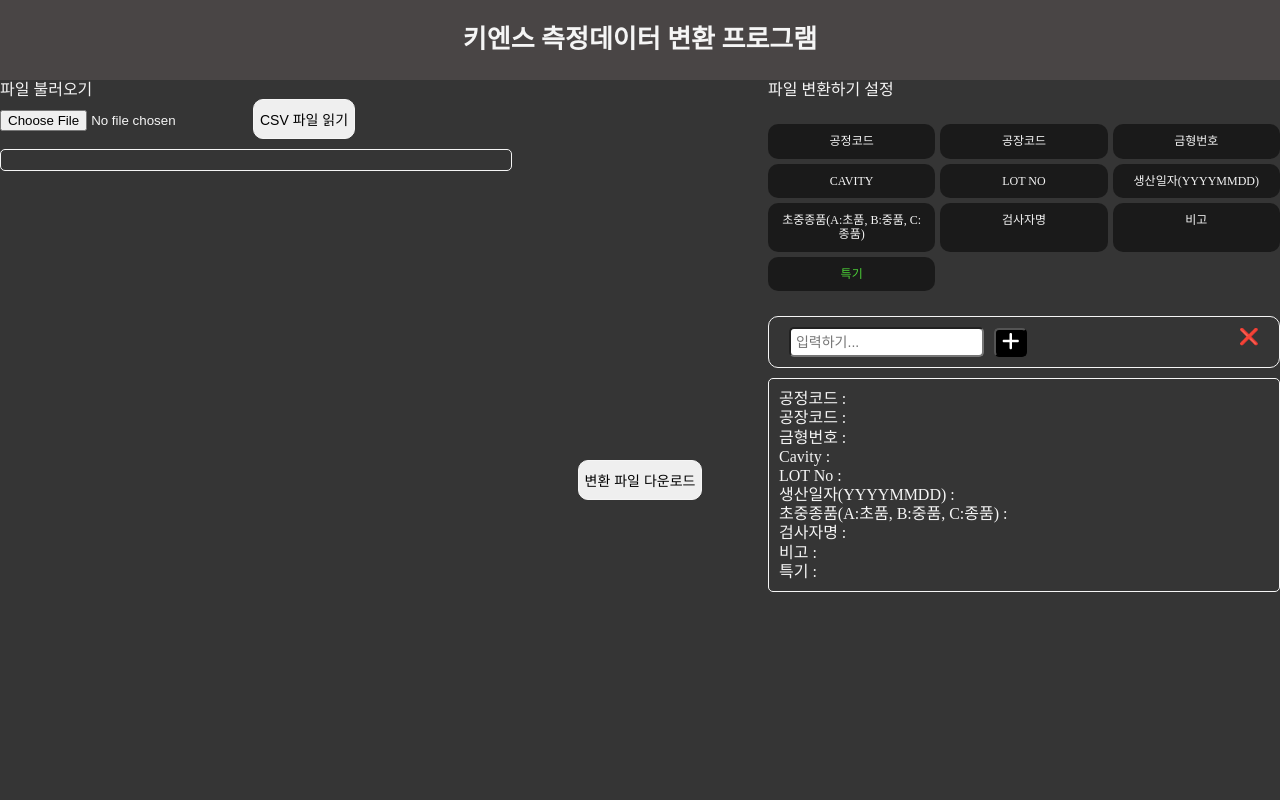
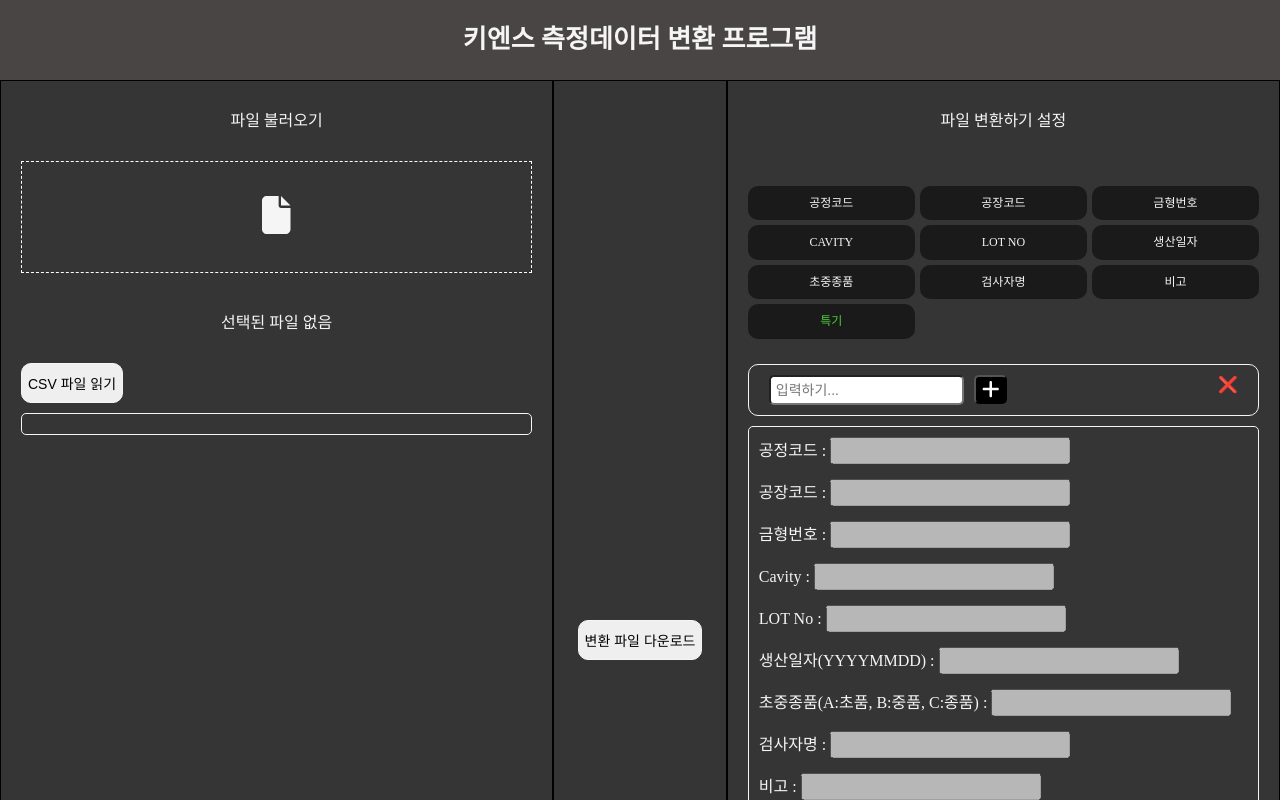
Before and after one commit to Tinubee/measuredata-converter, a React (Create React App) app: page /specialty in a window 1280 px wide. Shown: the top 800 px of the page. Built offline with nearby package versions, Linux system fonts and the light colour scheme.

Commit message:
🎆Style : UI 개선

```diff
--- a/src/atom.js
+++ b/src/atom.js
@@ -1,4 +1,9 @@
 import { atom } from "recoil";
+
+export const checkDataAtom = atom({
+  key: "checkdata",
+  default: false,
+});
 
 export const processNumberAtom = atom({
   key: "processNumber",
--- a/src/components/Footer.js
+++ b/src/components/Footer.js
@@ -1,17 +1,28 @@
+import { faPhone } from "@fortawesome/free-solid-svg-icons";
+import { FontAwesomeIcon } from "@fortawesome/react-fontawesome";
 import styled from "styled-components";
 
 const FooterContainer = styled.div`
   width: 100%;
-  height: 90px; /* 내용물에 따라 알맞는 값 설정 */
   bottom: 0px;
   position: absolute;
+  height: 10vh;
+  padding: 0 20px;
 `;
 
 function Footer() {
+  const developmentDate = 2022;
   return (
     <FooterContainer>
-      <div>email : hyoungmin.kim@hkcb.co.kr</div>
-      <div>&copy; {new Date().getFullYear()} Made by KIM HYOUNGMIN</div>
+      <div>
+        <FontAwesomeIcon icon={faPhone} /> Phone : 010-3190-4202
+      </div>
+      <div>📩 Email : hyoungmin.kim@hkcb.co.kr</div>
+      <hr />
+      <div>
+        &copy; {developmentDate}-{new Date().getFullYear()} KIM HYOUNG MIN.All
+        rights reserved.
+      </div>
     </FooterContainer>
   );
 }
--- a/src/components/Tag.js
+++ b/src/components/Tag.js
@@ -37,27 +37,27 @@
   const specialtyMatch = useRouteMatch("/specialty");
 
   const processcode = [
-    "A01 / 조립",
-    "A02 / 선별",
-    "A03 / 완제품",
-    "A04 / 사출",
-    "A05 / 프레스",
-    "A06 / 열처리",
-    "A07 / 용접대기",
-    "A08 / 용접완료",
-    "A09 / 코팅",
-    "A10 / 도금",
-    "A11 / 태핑",
-    "A12 / 도장",
-    "A13 / 스프링",
-    "A14 / 바렐",
-    "A15 / STEEL",
-    "A16 / RESIN",
-    "A17 / 부재료",
+    "A01/조립",
+    "A02/선별",
+    "A03/완제품",
+    "A04/사출",
+    "A05/프레스",
+    "A06/열처리",
+    "A07/용접대기",
+    "A08/용접완료",
+    "A09/코팅",
+    "A10/도금",
+    "A11/태핑",
+    "A12/도장",
+    "A13/스프링",
+    "A14/바렐",
+    "A15/STEEL",
+    "A16/RESIN",
+    "A17/부재료",
   ];
 
   const factorycode = ["1공장", "2공장"];
-  const producttype = ["초품", "중품", "종품"];
+  const producttype = ["초품/A", "중품/B", "종품/C"];
 
   return (
     <div>
@@ -78,10 +78,10 @@
           <Link to={`/lotnumber`}>LOT No</Link>
         </Tab>
         <Tab isActive={productiondateMatch !== null}>
-          <Link to={`/productiondate`}>생산일자(YYYYMMDD)</Link>
+          <Link to={`/productiondate`}>생산일자</Link>
         </Tab>
         <Tab isActive={producttypeMatch !== null}>
-          <Link to={`/producttype`}>초중종품(A:초품, B:중품, C:종품)</Link>
+          <Link to={`/producttype`}>초중종품</Link>
         </Tab>
         <Tab isActive={inspectornameMatch !== null}>
           <Link to={`/inspectorname`}>검사자명</Link>
--- a/src/screens/Home.js
+++ b/src/screens/Home.js
@@ -1,3 +1,5 @@
+import { faFile } from "@fortawesome/free-solid-svg-icons";
+import { FontAwesomeIcon } from "@fortawesome/react-fontawesome";
 import { useEffect, useState } from "react";
 import { useRecoilValue } from "recoil";
 import styled from "styled-components";
@@ -27,14 +29,62 @@
 const Container = styled.div`
   display: flex;
   justify-content: space-evenly;
-  height: 100vh;
+  height: 140vh;
+  border: 1px solid black;
 `;
 const ReadContainer = styled.div`
   width: 40%;
+  margin: 0px 20px;
 `;
-const ReadSectionTitle = styled.div``;
+const ReadSectionTitle = styled.div`
+  display: flex;
+  margin: 0 auto;
+  align-items: center;
+  justify-content: center;
+  height: 10vh;
+`;
 const ExportContainer = styled(ReadContainer)``;
-const ExportSectionTitle = styled.div``;
+const ExportSectionTitle = styled(ReadSectionTitle)``;
+
+const UploadFileBox = styled.label`
+  border: 1px dashed white;
+  font-size: 14px;
+  margin-bottom: 10px;
+  display: flex;
+  align-items: center;
+  justify-content: center;
+  height: 10%;
+  cursor: pointer;
+
+  &:hover {
+    border: 1px dashed aqua;
+    i {
+      color: aqua;
+    }
+  }
+`;
+
+const File = styled.div`
+  position: relative;
+`;
+
+const FileInput = styled.input`
+  display: none;
+`;
+
+const FileIcon = styled.i`
+  font-size: 38px;
+  position: absolute;
+`;
+
+const FileName = styled.div`
+  display: flex;
+  margin: 0 auto;
+  align-items: center;
+  justify-content: center;
+  height: 10vh;
+`;
+
 const GridBox = styled.div`
   border: 1px solid ${(props) => props.theme.textColor};
   background-color: ${(props) => props.theme.bgColor};
@@ -57,6 +107,11 @@
 
 const ReadDataList = styled.div``;
 
+const DataName = styled.span`
+  font-size: large;
+`;
+const DataValue = styled(DataName)``;
+
 const BtnReadCsv = styled.button`
   border: 1px solid ${(props) => props.theme.textColor};
   border-radius: 10px;
@@ -67,9 +122,28 @@
     background-color: ${(props) => props.theme.accentColor};
   }
 `;
-const BtnExportCsv = styled(BtnReadCsv)`
+
+const MiddleContainer = styled.div`
   margin: auto;
 `;
+
+const BtnExportCsv = styled(BtnReadCsv)``;
+
+const Line = styled.div`
+  border-left: 2px solid black;
+`;
+
+const InputData = styled.input`
+  font-size: large;
+`;
+
+const SettingInfo = styled.div`
+  display: grid;
+  grid-template-columns: repeat(1, 1fr);
+  gap: 15px;
+`;
+
+const SettingInfoItem = styled.div``;
 
 function Home() {
   const topRow = ["V", "", "공장코드", ""];
@@ -134,7 +208,11 @@
     const inspectionDateTime = DateFormat(result[1]);
     const inspectionJudgment = result[4] === "Fail" ? "F" : "A";
     const changeProductionType =
-      productionType === "초품" ? "A" : productionType === "중품" ? "B" : "C";
+      productionType.split("/")[0] === "초품"
+        ? "A"
+        : productionType.split("/")[0] === "중품"
+        ? "B"
+        : "C";
 
     for (let i = 0; i < inspectionItemList.length; i++) {
       bottomRowData.push(`\n${partNumber}`);
@@ -157,6 +235,9 @@
 
   const downLoadCSV = (e) => {
     e.preventDefault();
+    if (result.length === 0) {
+      return console.log("no data");
+    }
     let csv = [];
     BottomDataSet();
 
@@ -207,7 +288,6 @@
 
   const handleOnSubmit = (e) => {
     e.preventDefault();
-    console.log(":Ddd");
     if (file) {
       fileReader.onload = function (event) {
         const text = event.target.result;
@@ -240,8 +320,8 @@
   };
 
   useEffect(() => {
-    console.log(headerKeys);
-  }, [array, result, headerKeys]);
+    if (file !== undefined) console.log(file.name);
+  }, [array, result, headerKeys, file, productionType]);
 
   return (
     <Wrap>
@@ -249,7 +329,20 @@
       <Container>
         <ReadContainer>
           <ReadSectionTitle>파일 불러오기</ReadSectionTitle>
-          <input type={"file"} accept={".csv"} onChange={handleOnChange} />
+          <UploadFileBox>
+            <File></File>
+            <FileIcon>
+              <FontAwesomeIcon icon={faFile} />
+            </FileIcon>
+            <FileInput
+              type={"file"}
+              accept={".csv"}
+              onChange={handleOnChange}
+            />
+          </UploadFileBox>
+          <FileName>
+            {file !== undefined ? file.name : "선택된 파일 없음"}
+          </FileName>
           <BtnReadCsv
             onClick={(e) => {
               handleOnSubmit(e);
@@ -261,12 +354,16 @@
           <GridBox>
             {headerKeys.map((item, index) => (
               <ReadDataList key={index}>
-                <span>{item === "" ? "" : item + " = "}</span>
-                <span>{result[index] === "" ? "X" : result[index]}</span>
+                <DataName>{item === "" ? "" : item + " = "}</DataName>
+                <DataValue>
+                  {result[index] === "" ? "X" : result[index]}
+                </DataValue>
               </ReadDataList>
             ))}
           </GridBox>
         </ReadContainer>
+        <Line />
+        <MiddleContainer>
           <BtnExportCsv
             onClick={(e) => {
               downLoadCSV(e);
@@ -274,22 +371,46 @@
           >
             변환 파일 다운로드
           </BtnExportCsv>
+        </MiddleContainer>
+        <Line />
         <ExportContainer>
           <ExportSectionTitle>파일 변환하기 설정</ExportSectionTitle>
           <Tag />
           <GridBox>
-            <div>
-              <div>공정코드 : {processCode}</div>
-              <div>공장코드 : {factoryCode}</div>
-              <div>금형번호 : {moldNumber}</div>
-              <div>Cavity : {cavity}</div>
-              <div>LOT No : {lotNumber}</div>
-              <div>생산일자(YYYYMMDD) : {productionDate}</div>
-              <div>초중종품(A:초품, B:중품, C:종품) : {productionType}</div>
-              <div>검사자명 : {inspectorName}</div>
-              <div>비고 : {note}</div>
-              <div>특기 : {specialty}</div>
-            </div>
+            <SettingInfo>
+              <SettingInfoItem>
+                공정코드 : <InputData value={processCode} disabled />
+              </SettingInfoItem>
+              <SettingInfoItem>
+                공장코드 : <InputData value={factoryCode} disabled />
+              </SettingInfoItem>
+              <SettingInfoItem>
+                금형번호 : <InputData value={moldNumber} disabled />
+              </SettingInfoItem>
+              <SettingInfoItem>
+                Cavity : <InputData value={cavity} disabled />
+              </SettingInfoItem>
+              <SettingInfoItem>
+                LOT No : <InputData value={lotNumber} disabled />
+              </SettingInfoItem>
+              <SettingInfoItem>
+                생산일자(YYYYMMDD) :{" "}
+                <InputData value={productionDate} disabled />
+              </SettingInfoItem>
+              <SettingInfoItem>
+                초중종품(A:초품, B:중품, C:종품) :{" "}
+                <InputData value={productionType} disabled />
+              </SettingInfoItem>
+              <SettingInfoItem>
+                검사자명 : <InputData value={inspectorName} disabled />
+              </SettingInfoItem>
+              <SettingInfoItem>
+                비고 : <InputData value={note} disabled />
+              </SettingInfoItem>
+              <SettingInfoItem>
+                특기 : <InputData value={specialty} disabled />
+              </SettingInfoItem>
+            </SettingInfo>
           </GridBox>
         </ExportContainer>
       </Container>
```
Lines whose indentation alone changed are shown as unchanged.
